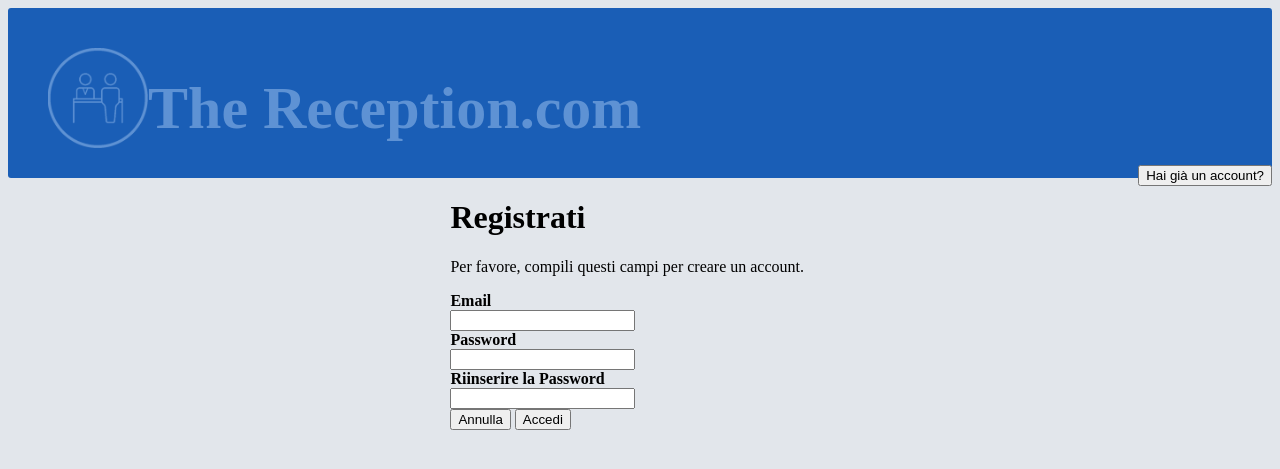
After one commit to Frac7/ISW, a Django app: template templates/Registrazione.html in a window 1280 px wide. The commit adds this page. Shown: the top 469 px of the page. Run offline with Django 3.2, Linux system fonts and the light colour scheme; the template is opened without the code that fills it, so the values that code supplies are empty; parts of the project's set-up code (start-up, migrations or seed data) failed here and were passed over.

Commit message:
- HTML, aggiunte Login e Registrazione - CSS per migliorare la grafica - Aggiunta della cartella per le immagini relative alla UI - Classe camera, classe serivizi nel file "models"

```diff
--- a/templates/Home.html
+++ b/templates/Home.html
@@ -11,8 +11,8 @@
 <body>
     <header>
         <div id="intestazione">
-            <img id="logo">
-            <h1> The Reception.com</h1>
+            <img id="logo" src="img//LogoBooking.png" alt="Logo" width="100" height="100">
+            <h1 id="intLogo"> The Reception.com</h1>
         </div>
         <div id="userForm">
             <nav>
--- a/templates/InfoHotelAggiungiCamera.html
+++ b/templates/InfoHotelAggiungiCamera.html
@@ -11,8 +11,8 @@
 <body>
     <header>
         <div id="intestazione">
-            <img id="logo">
-            <h1> The Reception.com</h1>
+            <img id="logo" src="img//LogoBooking.png" alt="Logo" width="100" height="100">
+            <h1 id="intLogo"> The Reception.com</h1>
         </div>
         <div id="userForm">
             <nav>
--- /dev/null
+++ b/templates/Registrazione.html
@@ -0,0 +1,43 @@
+<!DOCTYPE html>
+<html lang="en">
+<head>
+    <meta charset="UTF-8">
+    <meta name="viewport" content="width=device-width, initial-scale=1.0">
+    <meta name="author">
+    <meta name="keywords" content="the reception reseption booking hotel prenota">
+    <link rel="stylesheet" type="text/css" href="Style.css" media="screen">
+    <title> Registrati </title>
+</head>
+<body>
+    <header>
+        <div id="intestazione">
+            <img id="logo" src="img//LogoBooking.png" alt="Logo" width="100" height="100">
+            <h1 id="intLogo"> The Reception.com</h1>
+        </div>
+        <div id="userLogin">
+            <button id="btnAccediInRegistrazi" type="button" value="accedi" onclick="top.location.href='Login.html'"> Hai già un account? </button>
+        </div>
+    </header>
+    <form>
+        <div id="formRegistrazione">
+            <h1 id="intestazionePagina"> Registrati </h1>
+            <p id="intestazioneSotto"> Per favore, compili questi campi per creare un account.</p>
+
+            <div id="campiPerRegistrazione">
+                <label for="email"><b>Email</b></label> <br>
+                <input type="text"  name="email" required> <br>
+
+                <label for="psw"><b>Password</b></label> <br>
+                <input type="password"  name="psw" required> <br>
+
+                <label for="psw-repeat"><b>Riinserire la Password</b></label> <br>
+                <input type="password" name="psw-repeat" required> <br>
+            </div>
+            <div id="tastiRegistrazione" class="clearfix">
+                <button type="button" onclick="top.location.href='Main.html'" > Annulla</button>
+                <button type="submit" class="signupbtn"> Accedi</button>
+            </div>
+        </div>
+    </form>
+</body>
+</html>
--- a/templates/Style.css
+++ b/templates/Style.css
@@ -47,6 +47,18 @@ a:active {
     text-decoration: underline;
 }
 
+#logo{
+    float: left;
+    margin-top: 40px;
+    margin-left: 40px;
+}
+
+#intLogo{
+    margin-top: 0px;
+    padding-top: 85px;
+    margin-left: 10px;
+}
+/**********************************************************************************************************************/
 /* CSS Main */
 #intestazione{
     color: #5E92D4;
@@ -91,6 +103,7 @@ a:active {
     margin-top: 20px;
 }
 
+/**********************************************************************************************************************/
 /* CSS Home */
 #tabellaPrenotazioni{
     margin-top: 10px;
@@ -128,3 +141,15 @@ tr:nth-child(even) {
     color: #E2E6EB;
     font: 20px/20px "Times New Roman", Monospaced, serif;
 }
+
+/**********************************************************************************************************************/
+/* CSS Login */
+#imgProfiloContenitore, #formLogin, #ritorno{
+    margin-left: 35%;
+}
+
+/**********************************************************************************************************************/
+/* CSS Registrazione*/
+#formRegistrazione{
+    margin-left: 35%;
+}
```
Also changed, not shown: GestioneHotel/models.py (+6 -2 lines), templates/Login.html (added, +44 -0 lines), templates/Main.html (+5 -31 lines), templates/img/LogoBooking.png (added), untitled/__init__.py (deleted).
